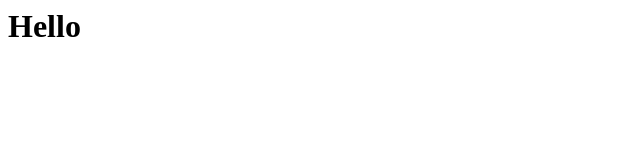
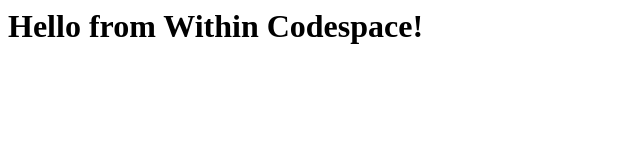
Before and after one commit to thermond13/skills-code-with-codespaces, a plain HTML site: page index.html in a window 1280 px wide. Shown: the whole page, without its empty margins (0-640 px from the left). Drawn offline with Linux system fonts and the light colour scheme.

Commit message:
Addint hello from codespace!

```diff
--- a/index.html
+++ b/index.html
@@ -1,3 +1,3 @@
 <html>
-  <h1>Hello</h1>
+  <h1>Hello from Within Codespace!</h1>
 </html>
```
